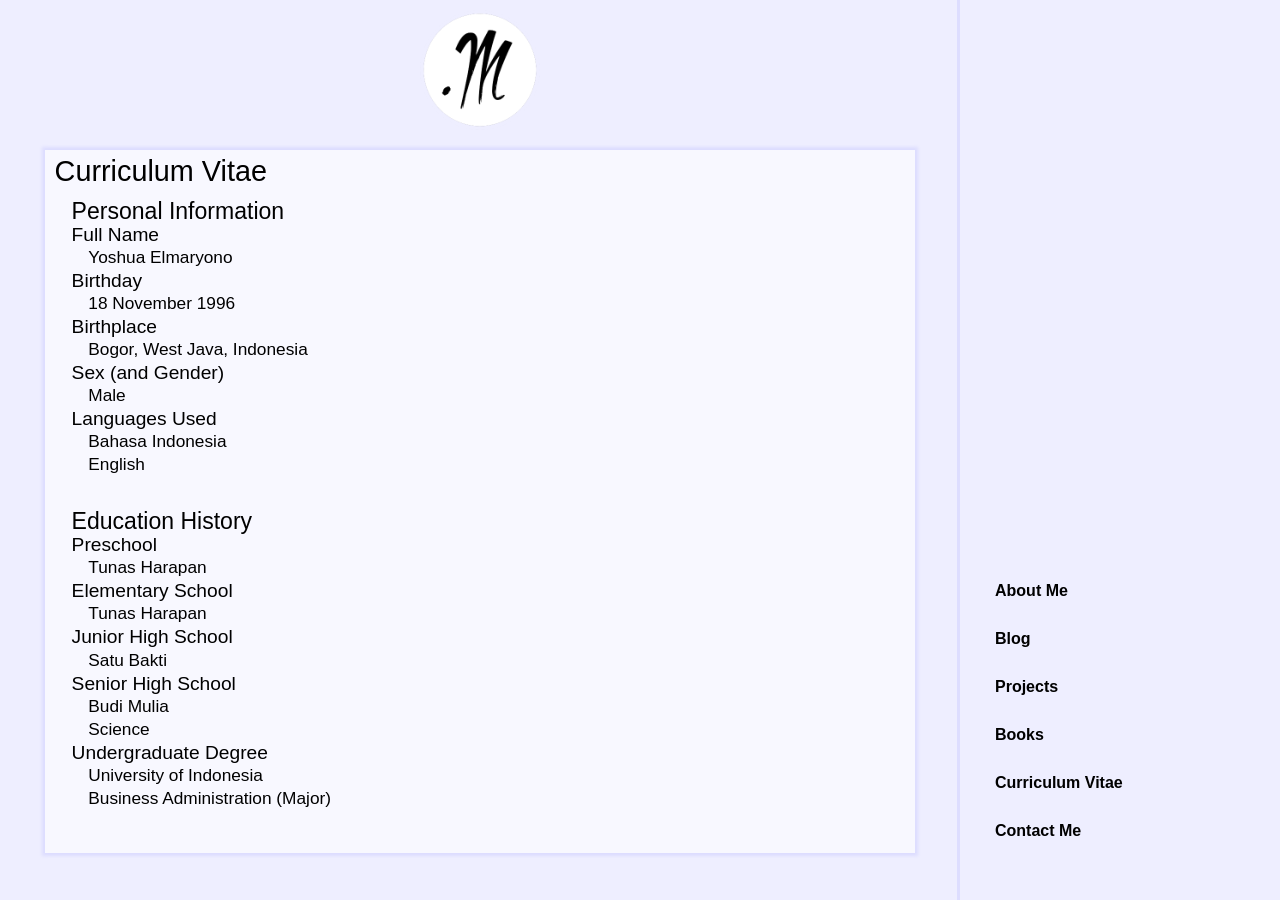
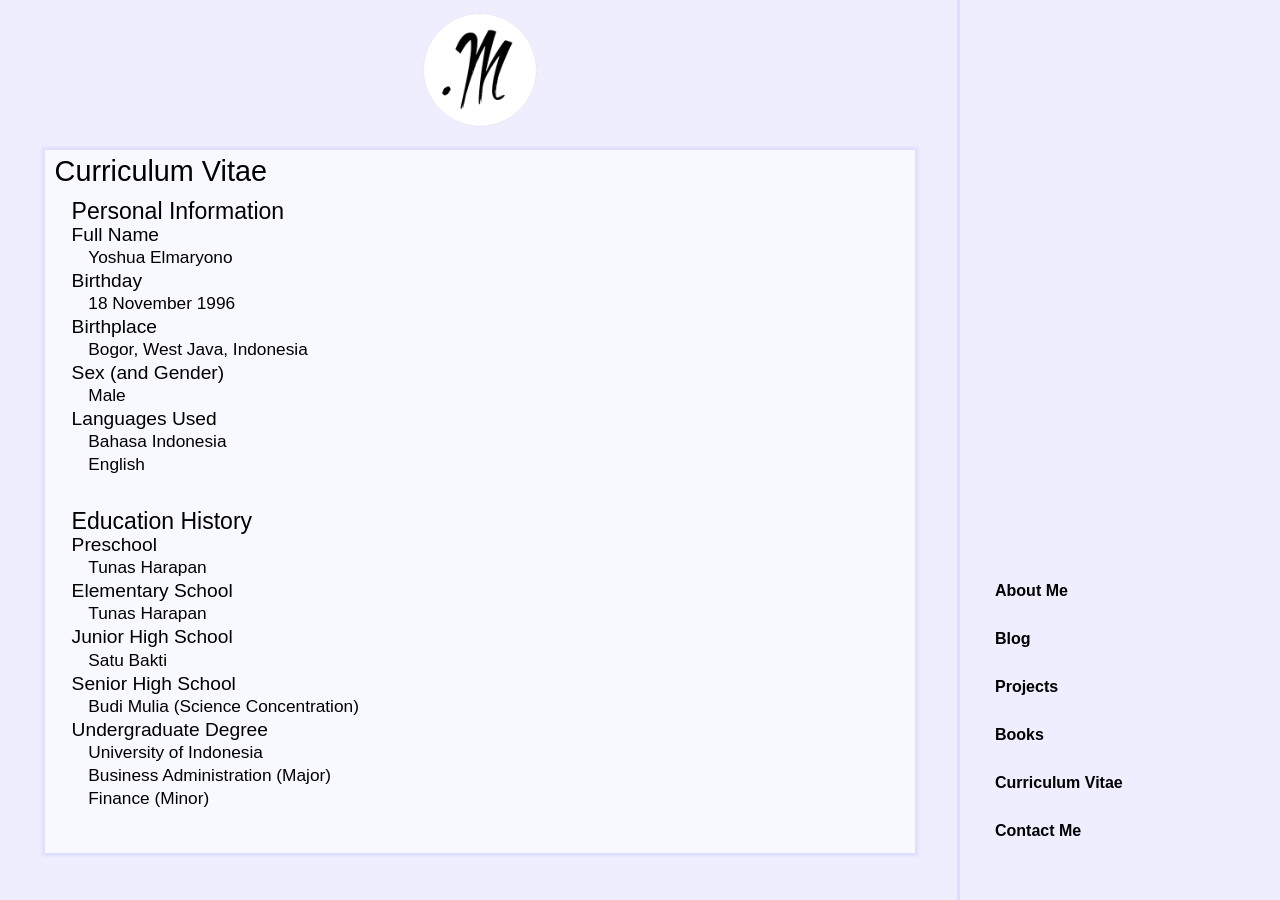
Before and after one commit to dotm/dotm.github.io, a Jekyll site: the page built from cv.html, in a window 1280 px wide. Built offline with Jekyll 4.4.1, drawn with Linux system fonts in a browser that asks for light colours.

Commit message:
Update cv.html

```diff
--- a/cv.html
+++ b/cv.html
@@ -39,12 +39,12 @@ style: /stylesheets/page.css
       <dd>Satu Bakti</dd>
 
       <dt>Senior High School</dt>
-      <dd>Budi Mulia</dd>
-      <dd>Science</dd>
+      <dd>Budi Mulia (Science Concentration)</dd>
 
       <dt>Undergraduate Degree</dt>
       <dd>University of Indonesia</dd>
       <dd>Business Administration (Major)</dd>
+      <dd>Finance (Minor)</dd>
     </dl>
 
     <!--
```
